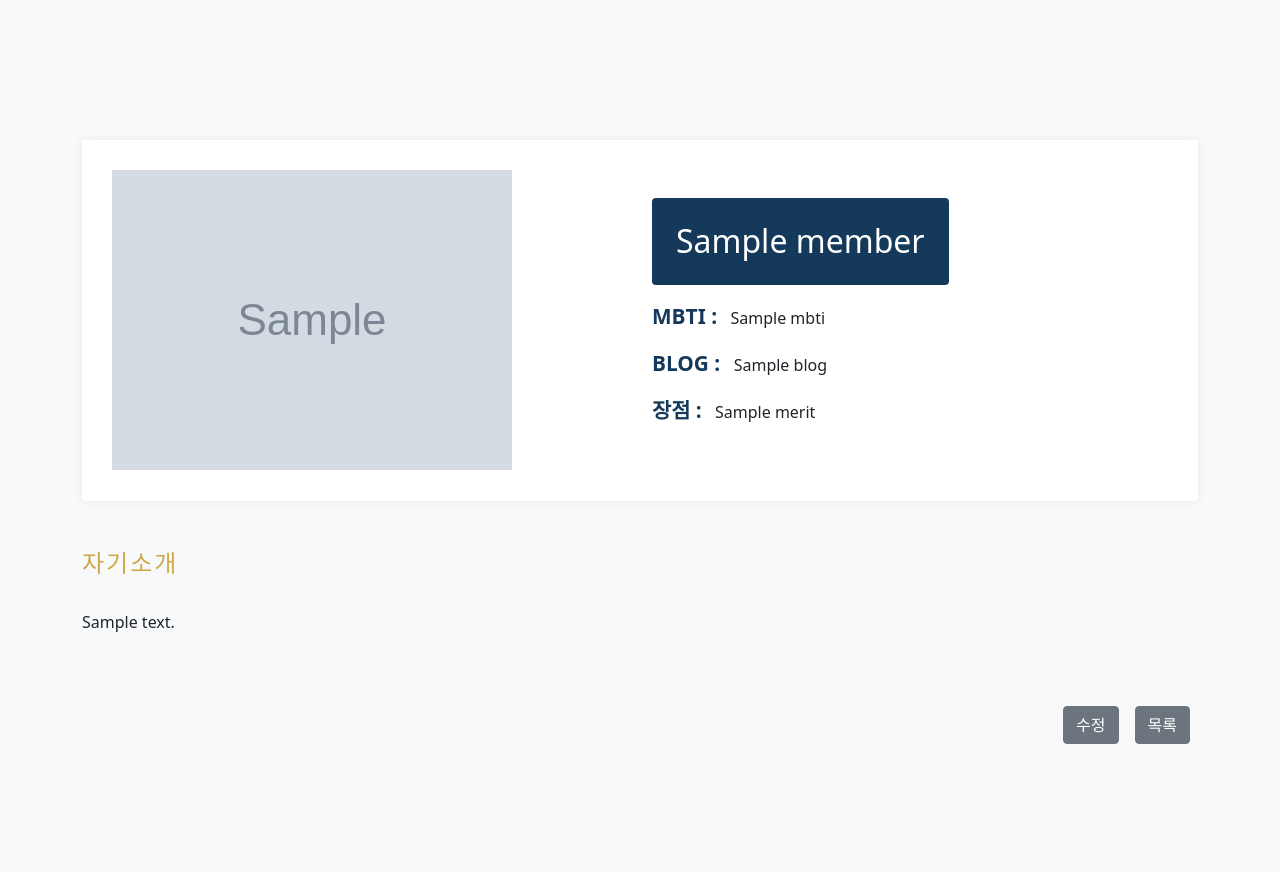
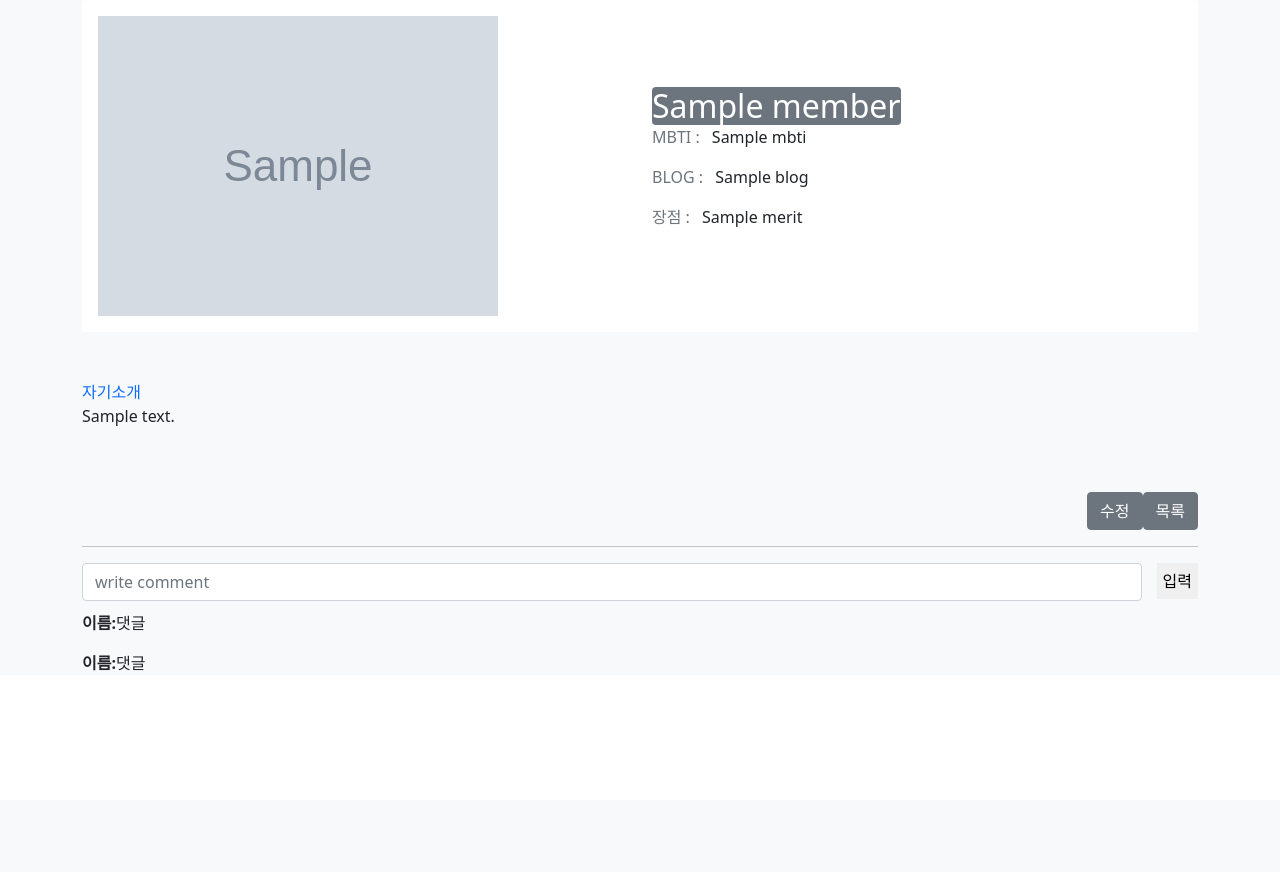
Before and after one commit to HyungcheolSim/iljoe, a Flask app: template templates/view.html in a window 1280 px wide. After the commit the page ends 671 px from the top, so only its background shows below. Run offline with Flask 3, Linux system fonts and the light colour scheme; the template is opened without the code that fills it: most values are stand-ins (such as "Sample title", 1, 10 or a date in 2020); grey boxes marked "Sample" are stand-in pictures.

Commit message:
Add files via upload

```diff
--- a/templates/view.html
+++ b/templates/view.html
@@ -12,150 +12,84 @@
         integrity="sha384-MrcW6ZMFYlzcLA8Nl+NtUVF0sA7MsXsP1UyJoMp4YLEuNSfAP+JcXn/tWtIaxVXM"
         crossorigin="anonymous"></script>
     <style>
-        body {
-            margin-top: 20px;
-            background-color: #f8f9fa;
-        }
-
-        .card-style1 {
-            box-shadow: 0px 0px 10px 0px rgb(89 75 128 / 9%);
-        }
-
-        .border-0 {
-            border: 0 !important;
-        }
-
-        .card {
-            position: relative;
-            display: flex;
-            flex-direction: column;
-            min-width: 0;
-            word-wrap: break-word;
-            background-color: #fff;
-            background-clip: border-box;
-            border: 1px solid rgba(0, 0, 0, .125);
-            border-radius: 0.25rem;
-        }
-
-        section {
-            padding: 120px 0;
-            overflow: hidden;
-            background: #fff;
-        }
-
-        .mb-2-3,
-        .my-2-3 {
-            margin-bottom: 2.3rem;
-        }
-
-        .section-title {
-            font-weight: 600;
-            letter-spacing: 2px;
-            text-transform: uppercase;
-            margin-bottom: 10px;
-            position: relative;
-            display: inline-block;
-        }
-
-        .text-primary {
-            color: #ceaa4d !important;
-        }
-
-        .text-secondary {
-            color: #15395A !important;
-        }
-
-        .font-weight-600 {
-            font-weight: 600;
-        }
-
-        .display-26 {
-            font-size: 1.3rem;
-        }
-
-        @media screen and (min-width: 992px) {
-            .p-lg-7 {
-                padding: 4rem;
-            }
-        }
-
-        @media screen and (min-width: 768px) {
-            .p-md-6 {
-                padding: 3.5rem;
-            }
-        }
-
-        @media screen and (min-width: 576px) {
-            .p-sm-2-3 {
-                padding: 2.3rem;
-            }
-        }
-
-        .p-1-9 {
-            padding: 1.9rem;
-        }
-
-        .bg-secondary {
-            background: #15395A !important;
-        }
-
-        @media screen and (min-width: 576px) {
-
-            .pe-sm-6,
-            .px-sm-6 {
-                padding-right: 3.5rem;
-            }
-        }
-
-        @media screen and (min-width: 576px) {
-
-            .ps-sm-6,
-            .px-sm-6 {
-                padding-left: 3.5rem;
-            }
-        }
-
-        .pe-1-9,
-        .px-1-9 {
-            padding-right: 1.5rem;
-        }
-
-        .ps-1-9,
-        .px-1-9 {
-            padding-left: 1.5rem;
-        }
-
-        .pb-1-9,
-        .py-1-9 {
-            padding-bottom: 1.5rem;
-        }
-
-        .pt-1-9,
-        .py-1-9 {
-            padding-top: 1.5rem;
-        }
-
-        .mb-1-9,
-        .my-1-9 {
-            margin-bottom: 1rem;
-        }
-
-        @media (min-width: 992px) {
-            .d-lg-inline-block {
-                display: inline-block !important;
-            }
-        }
-
-        .rounded {
-            border-radius: 0.25rem !important;
-        }
-
-        .btn-secondary {
-
-            margin: 0.5rem;
-        }
     </style>
     <title>{{ member['name'] }}</title>
+    <script>
+        $(document).ready(function () { // 멤버에 코멘트가 있을시 불러오는 함수 출력
+            if ("{{ member }}".includes("comments")) {
+                $('#comment_append').empty()
+                show_comment()
+            }
+        })
+
+        function save_comment() { // 댓글 저장
+            let id = "{{ member_id['_id'] }}"
+            let comment = $('.form-control').val()
+            let formData = new FormData();
+            formData.append("comment", comment);
+            formData.append("id", id);
+            fetch('/api/reply/', { method: "POST", body: formData }).then((res) => res.json()).then((data) => {
+                location.reload()
+            })
+        }
+        function show_comment() { // 댓글 불러오기
+            let a = "{{ member_id['_id'] }}"
+            fetch('/api/reply/'+`${a}`+'').then(res => res.json()).then(data => {
+                let rows = data['result']
+                for (let i = 0; i < rows['comments'].length; i++) {
+                    comment = rows['comments'][i][0]
+                    comment_id = rows['comments'][i][1]
+                    let temp_htmls = `
+                                            <p><b>ㅇㅇ</b><span class="friends-comment${i}">${comment} </span>
+                                            <button onclick="delete_comment('${comment_id}')">삭제</button>
+                                            <button class ="fix_comment${i}"onclick="update_comment(${i},'${comment_id}')">댓글 수정</button></p>
+                                            `
+                    $(`#comment_append`).append(temp_htmls)
+                }
+            })
+        }
+        function delete_comment(comment_id) { // 댓글 삭제
+            let a = "{{ member_id['_id'] }}"
+            fetch('/api/reply/'+`${a}`+'').then(res => res.json()).then(data => {
+                let rows = data['result']
+                let formData = new FormData();
+                formData.append("comment_id", comment_id);
+                fetch('/api/reply/del/'+`${a}`+'', { method: "POST", body: formData }).then((res) => res.json()).then((data) => {
+                    location.reload()
+                })
+            })
+        }
+        function update_comment(i, comment_id) { // 코멘트 수정 -> 수정할 텍스트박스 불러오기
+            $(`.friends-comment${i}`).empty()
+            $(`.fix_comment${i}`).empty()
+            let temp_htmls = `
+            <input type="text" class="fix_comment_text${i}" style=width:70%;border-radius: 15px; placeholder="write comment"
+                    aria-label="write comment" aria-describedby="button-addon2" id="comments">
+                    `
+            $(`.friends-comment${i}`).append(temp_htmls)
+            let temp_htmlss =
+                                `
+                        댓글 수정하기
+                                `
+            $(`.fix_comment${i}`).append(temp_htmlss)
+            $(`.fix_comment${i}`).attr('onclick', "update_post(" + `'${comment_id}'` + `,` + `${i}` + ")")
+        }
+        function update_post(comment_id, i) { //코멘트 수정-> 수정하기
+            let fix_comment = $(`.fix_comment_text${i}`).val()
+            let formData = new FormData();
+            let a = "{{ member_id['_id'] }}"
+            fetch('/api/reply/'+`${a}`+'').then((res) => res.json()).then((data) => {
+                let rows = data['result']
+                let comment = rows['comments'].length
+                formData.append("comment_id", comment_id);
+                formData.append("fix_comment", fix_comment);
+                formData.append("len_comment", comment);
+                fetch('/api/reply/update/'+`${a}`+'', { method: "POST", body: formData }).then((res) => res.json()).then((data) => {
+                    location.reload()
+                })
+            })
+        }
+    </script>
 </head>
 
 <body>
@@ -175,7 +109,7 @@
                                     </div>
                                     <ul class="list-unstyled mb-1-9">
                                         <li class="mb-2 mb-xl-3 display-28"><span
-                                                class="display-26 text-secondary me-2 font-weight-600">MBTI : </span> {{
+                                                class="display-26 text-secondary me-2 font-weight-600">MBTI : </span>{{
                                             member['mbti'] }} </li>
                                         <li class="mb-2 mb-xl-3 display-28"><span
                                                 class="display-26 text-secondary me-2 font-weight-600">BLOG : </span> {{
@@ -190,18 +124,36 @@
                     </div>
                 </div>
                 <div class="col-lg-12 mb-4 mb-sm-5">
-                    <div class="desc">
-                        <span class="section-title text-primary mb-3 mb-sm-4">
-                            <h4>자기소개</h4>
-                        </span>
+                    <div>
+                        <span class="section-title text-primary mb-3 mb-sm-4">자기소개</span>
                         <p>{{ member['desc'] }}</p>
                     </div>
                 </div>
-                <div class="d-flex justify-content-end mybtns">
+                <div class="d-flex justify-content-end">
                     <a href="/update/{{ member_id['_id'] }}"><button class="btn btn-secondary">수정</button></a>
                     <button class="btn btn-secondary" onclick="location.href='/'">목록</button>
                 </div>
             </div>
+            <hr class="line_s">
+            <div class="post-comment-input">
+                <input type="text" style="width: 95%; display: inline-block; margin-bottom: 10px;" class="form-control"
+                    placeholder="write comment" aria-label="write comment" aria-describedby="button-addon2"
+                    id="comments">
+                <button class="btn-btn-outline-secondary"
+                    style="position:relative; border: none; float: right; height: 36px;" onclick=save_comment()
+                    type="button" id="button-addon2">
+                    입력
+                </button>
+            </div>
+            <div class="post-comment" id=comment_append>
+                <p><b>이름:</b><span class="friends-comment">댓글</span></p>
+                <p><b>이름:</b><span class="friends-comment">댓글</span></p>
+
+
+            </div>
+            <input type="hidden" class="{{ member_id['_id'] }}" id="ids">
+        </div>
+
         </div>
     </section>
 </body>
```
